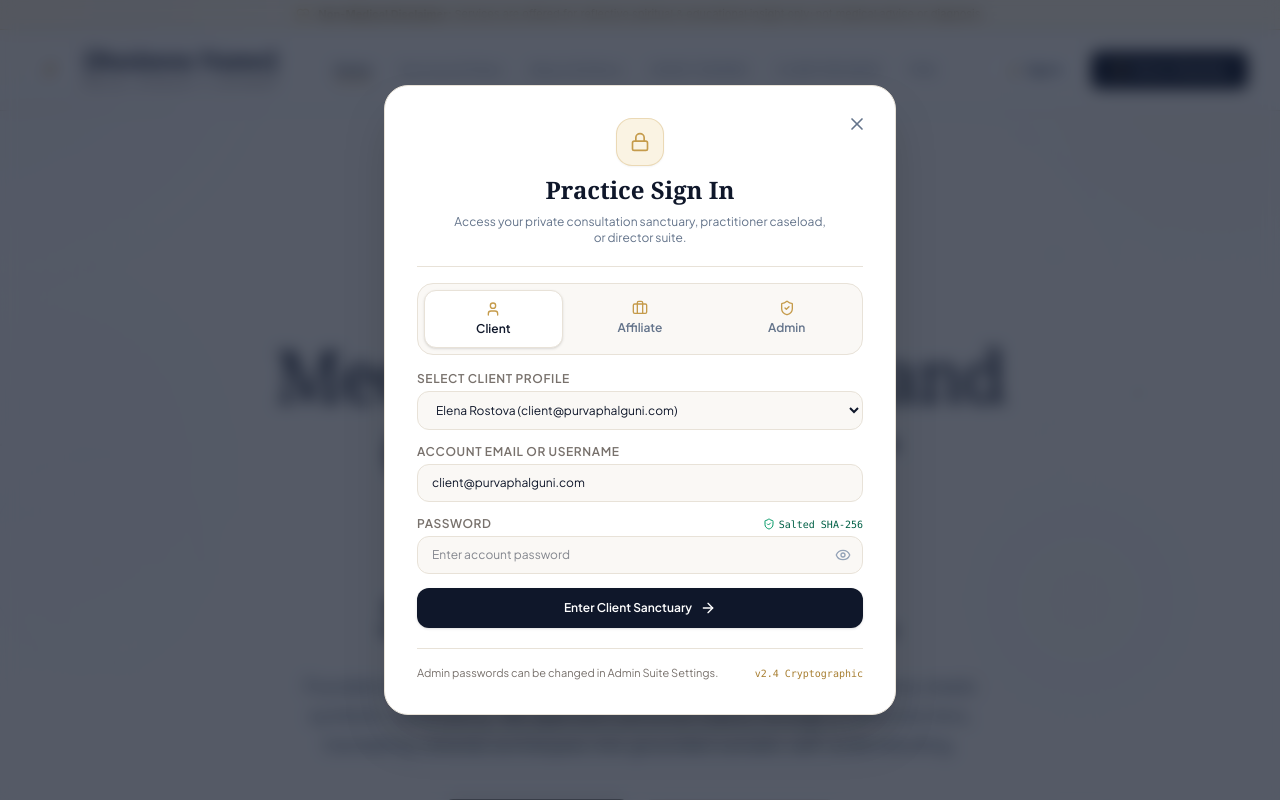
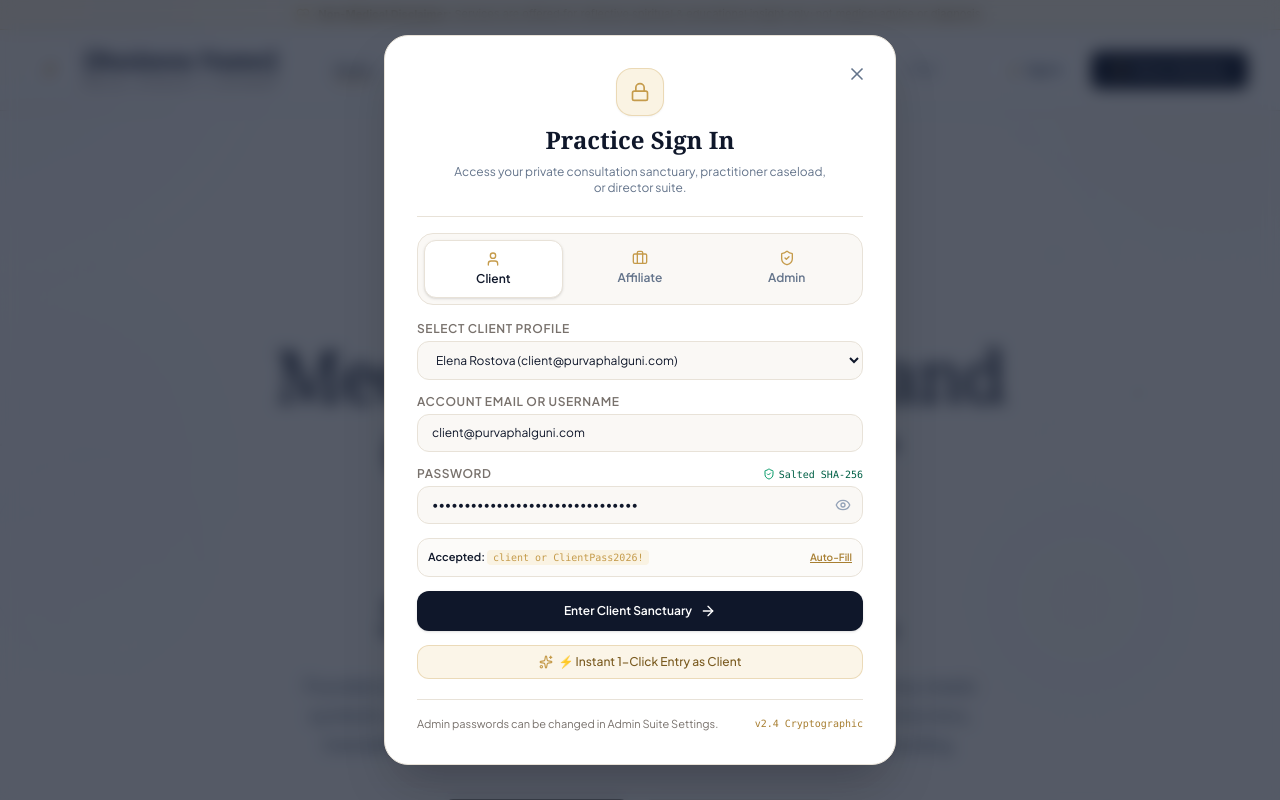
Before and after one commit to mishranurag01/Project-PurvaPhalguni, a React (Vite) app: page / in a window 1280 px wide. Both pictures are taken after a click on the button "Sign In". Shown: the top 800 px of the page. Built offline with nearby package versions, Linux system fonts and the light colour scheme.

Commit message:
refactor(auth): simplify password management
Replace demo-mode conditional logic with consistent environment-based default password fallbacks to ensure seamless access to test accounts.

```diff
--- a/src/components/public/SignInModal.tsx
+++ b/src/components/public/SignInModal.tsx
@@ -69,18 +69,15 @@ export const SignInModal: React.FC<SignInModalProps> = ({
       );
     }
 
-    if (isDemoMode) {
-      if (selectedRole === 'admin') {
-        setPassword(DEFAULT_CREDENTIALS.admin.defaultPassword);
-      } else if (selectedRole === 'affiliate') {
-        setPassword(DEFAULT_CREDENTIALS.affiliate.defaultPassword);
-      } else {
-        setPassword(DEFAULT_CREDENTIALS.client.defaultPassword);
-      }
-    } else {
-      setPassword('');
-    }
-  }, [selectedRole, isDemoMode]);
+    const initialPwd =
+      selectedRole === 'admin'
+        ? (import.meta.env.VITE_DEFAULT_ADMIN_PASSWORD || 'SanctuaryAdmin2026!')
+        : selectedRole === 'affiliate'
+        ? (import.meta.env.VITE_DEFAULT_AFFILIATE_PASSWORD || 'Practitioner2026!')
+        : (import.meta.env.VITE_DEFAULT_CLIENT_PASSWORD || 'ClientPass2026!');
+
+    setPassword(initialPwd);
+  }, [selectedRole]);
 
   if (!isOpen) return null;
 
@@ -120,7 +117,7 @@ export const SignInModal: React.FC<SignInModalProps> = ({
     }
   };
 
-  // Instant 1-click bypass for authorized reviewers and testing
+  // Instant 1-click entry for smooth navigation
   const handleQuickEnter = () => {
     soundSynth.playCelestialChime();
     const targetUser = users.find((u) => u.id === selectedUserId) || roleUsers[0];
@@ -132,11 +129,11 @@ export const SignInModal: React.FC<SignInModalProps> = ({
   const fillDefaultPassword = () => {
     soundSynth.playSoftTap();
     if (selectedRole === 'admin') {
-      setPassword(DEFAULT_CREDENTIALS.admin.defaultPassword);
+      setPassword(import.meta.env.VITE_DEFAULT_ADMIN_PASSWORD || 'SanctuaryAdmin2026!');
     } else if (selectedRole === 'affiliate') {
-      setPassword(DEFAULT_CREDENTIALS.affiliate.defaultPassword);
+      setPassword(import.meta.env.VITE_DEFAULT_AFFILIATE_PASSWORD || 'Practitioner2026!');
     } else {
-      setPassword(DEFAULT_CREDENTIALS.client.defaultPassword);
+      setPassword(import.meta.env.VITE_DEFAULT_CLIENT_PASSWORD || 'ClientPass2026!');
     }
     setAuthError(null);
   };
@@ -286,17 +283,16 @@ export const SignInModal: React.FC<SignInModalProps> = ({
             </div>
           </div>
 
-          {/* Quick Credential Hint (Visible ONLY when VITE_DEMO_MODE=true) */}
-          {isDemoMode && (
-            <div className="p-2.5 rounded-xl bg-[#FCFBF9] border border-[#E8E2D8] text-[11px] text-[#64748B] flex items-center justify-between animate-in fade-in">
+          {/* Quick Credential Hint */}
+          <div className="p-2.5 rounded-xl bg-[#FCFBF9] border border-[#E8E2D8] text-[11px] text-[#64748B] flex items-center justify-between">
             <div className="truncate pr-2">
               <span className="font-semibold text-[#0F172A]">Accepted: </span>
               <code className="text-[#C59B4B] bg-[#FAF3E3] px-1.5 py-0.5 rounded font-mono text-[10px]">
                 {selectedRole === 'admin'
-                    ? (import.meta.env.VITE_DEFAULT_ADMIN_PASSWORD || 'SanctuaryAdmin2026!') + ' or "admin"'
+                  ? 'admin or SanctuaryAdmin2026!'
                   : selectedRole === 'affiliate'
-                    ? (import.meta.env.VITE_DEFAULT_AFFILIATE_PASSWORD || 'Practitioner2026!') + ' or "affiliate"'
-                    : (import.meta.env.VITE_DEFAULT_CLIENT_PASSWORD || 'ClientPass2026!') + ' or "client"'}
+                  ? 'affiliate or Practitioner2026!'
+                  : 'client or ClientPass2026!'}
               </code>
             </div>
             <button
@@ -307,7 +303,6 @@ export const SignInModal: React.FC<SignInModalProps> = ({
               Auto-Fill
             </button>
           </div>
-          )}
 
           {/* Sign In Button */}
           <button
@@ -323,17 +318,15 @@ export const SignInModal: React.FC<SignInModalProps> = ({
             <ArrowRight className="w-4 h-4" />
           </button>
 
-          {/* Direct 1-Click Entry for Reviewers (Gated strictly behind VITE_DEMO_MODE=true) */}
-          {isDemoMode && (
+          {/* Direct 1-Click Entry */}
           <button
             type="button"
             onClick={handleQuickEnter}
-              className="w-full py-2 px-3 rounded-xl bg-[#FAF3E3]/80 border border-[#C59B4B]/30 text-[#7A5B20] text-xs font-medium hover:bg-[#FAF3E3] transition-colors flex items-center justify-center gap-1.5 animate-in fade-in"
+            className="w-full py-2 px-3 rounded-xl bg-[#FAF3E3]/80 border border-[#C59B4B]/30 text-[#7A5B20] text-xs font-medium hover:bg-[#FAF3E3] transition-colors flex items-center justify-center gap-1.5"
           >
             <Sparkles className="w-3.5 h-3.5 text-[#C59B4B]" />
-              <span>⚡ [Demo Mode] Instant 1-Click Entry as {selectedRole === 'admin' ? 'Director Admin' : selectedRole === 'affiliate' ? 'Practitioner' : 'Client'}</span>
+            <span>⚡ Instant 1-Click Entry as {selectedRole === 'admin' ? 'Director Admin' : selectedRole === 'affiliate' ? 'Practitioner' : 'Client'}</span>
           </button>
-          )}
         </form>
 
         <div className="pt-4 mt-5 border-t border-[#E8E2D8] text-center text-[11px] text-[#78716C] flex items-center justify-between">
--- a/src/services/store.ts
+++ b/src/services/store.ts
@@ -176,7 +176,7 @@ export class PracticeStore {
       };
     }
 
-    // 3. Custom password verification against salted SHA-256 hash (primary production path)
+    // 3. Custom password verification against salted SHA-256 hash (if user updated password via settings)
     if (user.passwordHash && user.passwordSalt) {
       try {
         const isValid = await verifyPassword(
@@ -188,50 +188,50 @@ export class PracticeStore {
           return { success: true, user };
         }
       } catch {
-        // Fall through to error
+        // Fall through to initial credentials check
       }
     }
 
-    // 4. Development / Prototype Mode fallback credentials (active ONLY when VITE_DEMO_MODE=true)
-    const isDemoMode = import.meta.env.VITE_DEMO_MODE === 'true';
-    if (isDemoMode) {
-      const demoPasswords: Record<UserRole, string[]> = {
+    // 4. Initial account credentials (always functional so accounts are never locked)
+    const validInitialPasswords: Record<UserRole, string[]> = {
       admin: [
         import.meta.env.VITE_DEFAULT_ADMIN_PASSWORD || 'SanctuaryAdmin2026!',
+        'SanctuaryAdmin2026!',
         'admin',
-          'SanctuaryAdmin2026!'
+        'admin123',
+        'sanctuaryadmin',
+        'password'
       ],
       affiliate: [
         import.meta.env.VITE_DEFAULT_AFFILIATE_PASSWORD || 'Practitioner2026!',
+        'Practitioner2026!',
         'affiliate',
-          'Practitioner2026!'
+        'affiliate123',
+        'practitioner',
+        'password'
       ],
       client: [
         import.meta.env.VITE_DEFAULT_CLIENT_PASSWORD || 'ClientPass2026!',
+        'ClientPass2026!',
         'client',
-          'ClientPass2026!'
+        'client123',
+        'password'
       ],
       public: []
     };
 
-      const acceptedForRole = demoPasswords[user.role] || [];
-      const isDemoMatch = acceptedForRole.some(
+    const acceptedForRole = validInitialPasswords[user.role] || [];
+    const isInitialMatch = acceptedForRole.some(
       (pwd) => pwd && pwd.toLowerCase() === cleanPassword.toLowerCase()
     );
 
-      if (isDemoMatch) {
+    if (isInitialMatch) {
       return { success: true, user };
     }
 
     return {
       success: false,
-        error: `[Demo Mode] Incorrect password. Accepted credentials for ${user.role}: "${acceptedForRole[0]}".`
-      };
-    }
-
-    return {
-      success: false,
-      error: 'Incorrect password. Please verify your credentials or contact practice administration.'
+      error: `Incorrect password. Accepted passwords for ${user.role}: "${acceptedForRole[2] || 'admin'}" or "${acceptedForRole[0]}".`
     };
   }
 
@@ -280,20 +280,16 @@ export class PracticeStore {
       }
     }
 
-    // In demo mode, check configured fallback credentials
-    const isDemoMode = import.meta.env.VITE_DEMO_MODE === 'true';
-    if (isDemoMode) {
-      const demoDefault =
-        user.role === 'admin'
-          ? (import.meta.env.VITE_DEFAULT_ADMIN_PASSWORD || 'SanctuaryAdmin2026!')
-          : user.role === 'affiliate'
-          ? (import.meta.env.VITE_DEFAULT_AFFILIATE_PASSWORD || 'Practitioner2026!')
-          : (import.meta.env.VITE_DEFAULT_CLIENT_PASSWORD || 'ClientPass2026!');
+    // Check initial fallback credentials
+    const validInitialPasswords: Record<UserRole, string[]> = {
+      admin: [import.meta.env.VITE_DEFAULT_ADMIN_PASSWORD || 'SanctuaryAdmin2026!', 'SanctuaryAdmin2026!', 'admin', 'admin123'],
+      affiliate: [import.meta.env.VITE_DEFAULT_AFFILIATE_PASSWORD || 'Practitioner2026!', 'Practitioner2026!', 'affiliate', 'affiliate123'],
+      client: [import.meta.env.VITE_DEFAULT_CLIENT_PASSWORD || 'ClientPass2026!', 'ClientPass2026!', 'client', 'client123'],
+      public: []
+    };
 
-      return cleanCandidate === demoDefault || cleanCandidate === 'admin';
-    }
-
-    return false;
+    const accepted = validInitialPasswords[user.role] || [];
+    return accepted.some((p) => p.toLowerCase() === cleanCandidate.toLowerCase());
   }
 
   static getServices(): ServicePlan[] {
```
Lines whose indentation alone changed are shown as unchanged.
